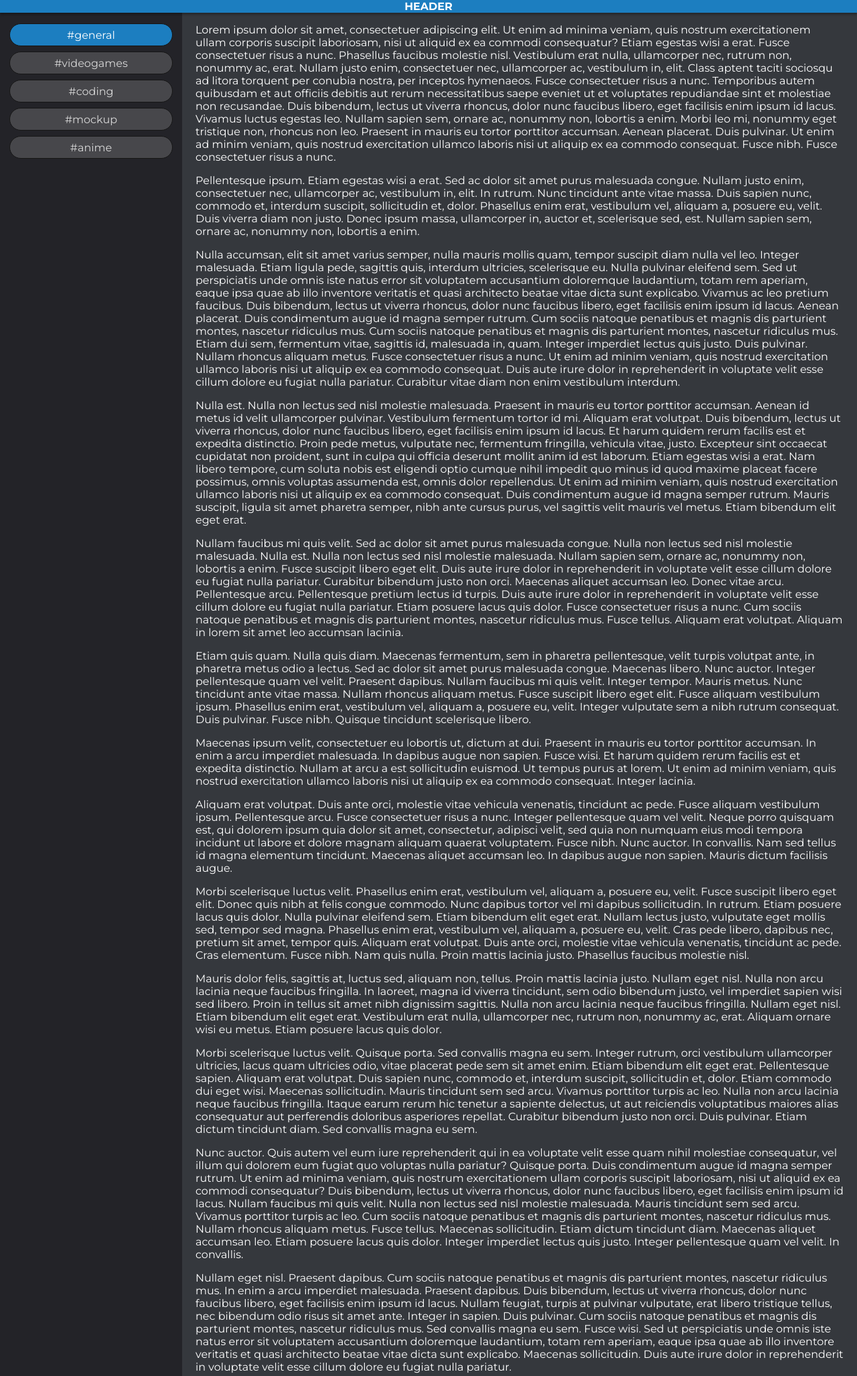
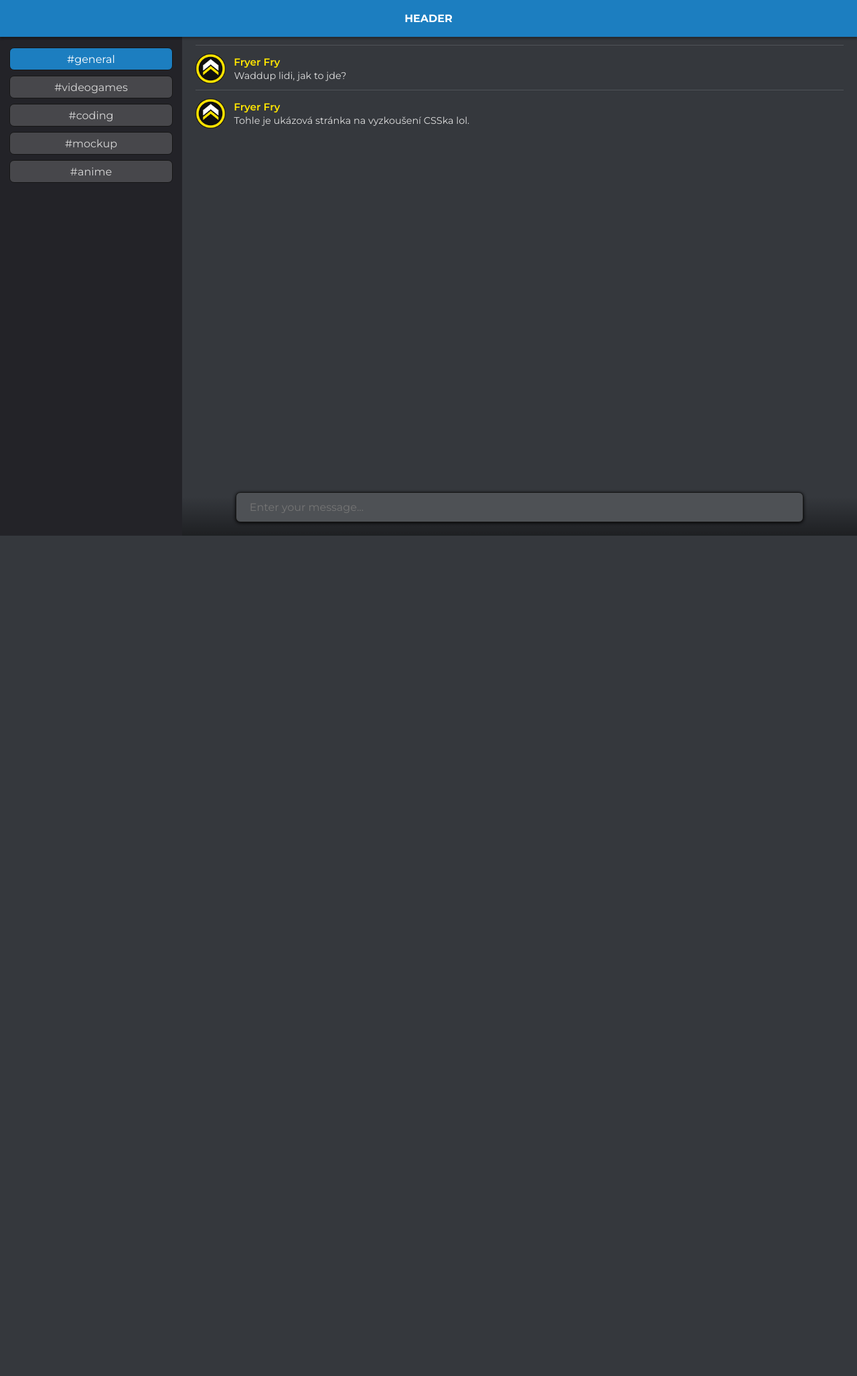
Before and after one commit to Fry98/sitlink, a PHP site: page /chat.html in a window 1280 px wide. Shown: the top 2055 px of the page at 67% size. After the commit the page ends 800 px from the top, so only its background shows below. Run offline with PHP 8.4, Linux system fonts and the light colour scheme.

Commit message:
Added message layout

```diff
--- a/chat.html
+++ b/chat.html
@@ -15,7 +15,7 @@
     HEADER
   </header>
   <main>
-    <div id='sidebar'>
+    <aside id='sidebar'>
       <ul id='chans'>
         <li class='selected'>#general</li>
         <li>#videogames</li>
@@ -23,29 +23,27 @@
         <li>#mockup</li>
         <li>#anime</li>
       </ul>
-    </div>
+    </aside>
     <div id='chat'>
       <div id='content'>
-        <p>Lorem ipsum dolor sit amet, consectetuer adipiscing elit. Ut enim ad minima veniam, quis nostrum exercitationem ullam corporis suscipit laboriosam, nisi ut aliquid ex ea commodi consequatur? Etiam egestas wisi a erat. Fusce consectetuer risus a nunc. Phasellus faucibus molestie nisl. Vestibulum erat nulla, ullamcorper nec, rutrum non, nonummy ac, erat. Nullam justo enim, consectetuer nec, ullamcorper ac, vestibulum in, elit. Class aptent taciti sociosqu ad litora torquent per conubia nostra, per inceptos hymenaeos. Fusce consectetuer risus a nunc. Temporibus autem quibusdam et aut officiis debitis aut rerum necessitatibus saepe eveniet ut et voluptates repudiandae sint et molestiae non recusandae. Duis bibendum, lectus ut viverra rhoncus, dolor nunc faucibus libero, eget facilisis enim ipsum id lacus. Vivamus luctus egestas leo. Nullam sapien sem, ornare ac, nonummy non, lobortis a enim. Morbi leo mi, nonummy eget tristique non, rhoncus non leo. Praesent in mauris eu tortor porttitor accumsan. Aenean placerat. Duis pulvinar. Ut enim ad minim veniam, quis nostrud exercitation ullamco laboris nisi ut aliquip ex ea commodo consequat. Fusce nibh. Fusce consectetuer risus a nunc.</p>
-        <p>Pellentesque ipsum. Etiam egestas wisi a erat. Sed ac dolor sit amet purus malesuada congue. Nullam justo enim, consectetuer nec, ullamcorper ac, vestibulum in, elit. In rutrum. Nunc tincidunt ante vitae massa. Duis sapien nunc, commodo et, interdum suscipit, sollicitudin et, dolor. Phasellus enim erat, vestibulum vel, aliquam a, posuere eu, velit. Duis viverra diam non justo. Donec ipsum massa, ullamcorper in, auctor et, scelerisque sed, est. Nullam sapien sem, ornare ac, nonummy non, lobortis a enim.</p>
-        <p>Nulla accumsan, elit sit amet varius semper, nulla mauris mollis quam, tempor suscipit diam nulla vel leo. Integer malesuada. Etiam ligula pede, sagittis quis, interdum ultricies, scelerisque eu. Nulla pulvinar eleifend sem. Sed ut perspiciatis unde omnis iste natus error sit voluptatem accusantium doloremque laudantium, totam rem aperiam, eaque ipsa quae ab illo inventore veritatis et quasi architecto beatae vitae dicta sunt explicabo. Vivamus ac leo pretium faucibus. Duis bibendum, lectus ut viverra rhoncus, dolor nunc faucibus libero, eget facilisis enim ipsum id lacus. Aenean placerat. Duis condimentum augue id magna semper rutrum. Cum sociis natoque penatibus et magnis dis parturient montes, nascetur ridiculus mus. Cum sociis natoque penatibus et magnis dis parturient montes, nascetur ridiculus mus. Etiam dui sem, fermentum vitae, sagittis id, malesuada in, quam. Integer imperdiet lectus quis justo. Duis pulvinar. Nullam rhoncus aliquam metus. Fusce consectetuer risus a nunc. Ut enim ad minim veniam, quis nostrud exercitation ullamco laboris nisi ut aliquip ex ea commodo consequat. Duis aute irure dolor in reprehenderit in voluptate velit esse cillum dolore eu fugiat nulla pariatur. Curabitur vitae diam non enim vestibulum interdum.</p>
-        <p>Nulla est. Nulla non lectus sed nisl molestie malesuada. Praesent in mauris eu tortor porttitor accumsan. Aenean id metus id velit ullamcorper pulvinar. Vestibulum fermentum tortor id mi. Aliquam erat volutpat. Duis bibendum, lectus ut viverra rhoncus, dolor nunc faucibus libero, eget facilisis enim ipsum id lacus. Et harum quidem rerum facilis est et expedita distinctio. Proin pede metus, vulputate nec, fermentum fringilla, vehicula vitae, justo. Excepteur sint occaecat cupidatat non proident, sunt in culpa qui officia deserunt mollit anim id est laborum. Etiam egestas wisi a erat. Nam libero tempore, cum soluta nobis est eligendi optio cumque nihil impedit quo minus id quod maxime placeat facere possimus, omnis voluptas assumenda est, omnis dolor repellendus. Ut enim ad minim veniam, quis nostrud exercitation ullamco laboris nisi ut aliquip ex ea commodo consequat. Duis condimentum augue id magna semper rutrum. Mauris suscipit, ligula sit amet pharetra semper, nibh ante cursus purus, vel sagittis velit mauris vel metus. Etiam bibendum elit eget erat.</p>
-        <p>Nullam faucibus mi quis velit. Sed ac dolor sit amet purus malesuada congue. Nulla non lectus sed nisl molestie malesuada. Nulla est. Nulla non lectus sed nisl molestie malesuada. Nullam sapien sem, ornare ac, nonummy non, lobortis a enim. Fusce suscipit libero eget elit. Duis aute irure dolor in reprehenderit in voluptate velit esse cillum dolore eu fugiat nulla pariatur. Curabitur bibendum justo non orci. Maecenas aliquet accumsan leo. Donec vitae arcu. Pellentesque arcu. Pellentesque pretium lectus id turpis. Duis aute irure dolor in reprehenderit in voluptate velit esse cillum dolore eu fugiat nulla pariatur. Etiam posuere lacus quis dolor. Fusce consectetuer risus a nunc. Cum sociis natoque penatibus et magnis dis parturient montes, nascetur ridiculus mus. Fusce tellus. Aliquam erat volutpat. Aliquam in lorem sit amet leo accumsan lacinia.</p>
-        <p>Etiam quis quam. Nulla quis diam. Maecenas fermentum, sem in pharetra pellentesque, velit turpis volutpat ante, in pharetra metus odio a lectus. Sed ac dolor sit amet purus malesuada congue. Maecenas libero. Nunc auctor. Integer pellentesque quam vel velit. Praesent dapibus. Nullam faucibus mi quis velit. Integer tempor. Mauris metus. Nunc tincidunt ante vitae massa. Nullam rhoncus aliquam metus. Fusce suscipit libero eget elit. Fusce aliquam vestibulum ipsum. Phasellus enim erat, vestibulum vel, aliquam a, posuere eu, velit. Integer vulputate sem a nibh rutrum consequat. Duis pulvinar. Fusce nibh. Quisque tincidunt scelerisque libero.</p>
-        <p>Maecenas ipsum velit, consectetuer eu lobortis ut, dictum at dui. Praesent in mauris eu tortor porttitor accumsan. In enim a arcu imperdiet malesuada. In dapibus augue non sapien. Fusce wisi. Et harum quidem rerum facilis est et expedita distinctio. Nullam at arcu a est sollicitudin euismod. Ut tempus purus at lorem. Ut enim ad minim veniam, quis nostrud exercitation ullamco laboris nisi ut aliquip ex ea commodo consequat. Integer lacinia.</p>
-        <p>Aliquam erat volutpat. Duis ante orci, molestie vitae vehicula venenatis, tincidunt ac pede. Fusce aliquam vestibulum ipsum. Pellentesque arcu. Fusce consectetuer risus a nunc. Integer pellentesque quam vel velit. Neque porro quisquam est, qui dolorem ipsum quia dolor sit amet, consectetur, adipisci velit, sed quia non numquam eius modi tempora incidunt ut labore et dolore magnam aliquam quaerat voluptatem. Fusce nibh. Nunc auctor. In convallis. Nam sed tellus id magna elementum tincidunt. Maecenas aliquet accumsan leo. In dapibus augue non sapien. Mauris dictum facilisis augue.</p>
-        <p>Morbi scelerisque luctus velit. Phasellus enim erat, vestibulum vel, aliquam a, posuere eu, velit. Fusce suscipit libero eget elit. Donec quis nibh at felis congue commodo. Nunc dapibus tortor vel mi dapibus sollicitudin. In rutrum. Etiam posuere lacus quis dolor. Nulla pulvinar eleifend sem. Etiam bibendum elit eget erat. Nullam lectus justo, vulputate eget mollis sed, tempor sed magna. Phasellus enim erat, vestibulum vel, aliquam a, posuere eu, velit. Cras pede libero, dapibus nec, pretium sit amet, tempor quis. Aliquam erat volutpat. Duis ante orci, molestie vitae vehicula venenatis, tincidunt ac pede. Cras elementum. Fusce nibh. Nam quis nulla. Proin mattis lacinia justo. Phasellus faucibus molestie nisl.</p>
-        <p>Mauris dolor felis, sagittis at, luctus sed, aliquam non, tellus. Proin mattis lacinia justo. Nullam eget nisl. Nulla non arcu lacinia neque faucibus fringilla. In laoreet, magna id viverra tincidunt, sem odio bibendum justo, vel imperdiet sapien wisi sed libero. Proin in tellus sit amet nibh dignissim sagittis. Nulla non arcu lacinia neque faucibus fringilla. Nullam eget nisl. Etiam bibendum elit eget erat. Vestibulum erat nulla, ullamcorper nec, rutrum non, nonummy ac, erat. Aliquam ornare wisi eu metus. Etiam posuere lacus quis dolor.</p>
-        <p>Morbi scelerisque luctus velit. Quisque porta. Sed convallis magna eu sem. Integer rutrum, orci vestibulum ullamcorper ultricies, lacus quam ultricies odio, vitae placerat pede sem sit amet enim. Etiam bibendum elit eget erat. Pellentesque sapien. Aliquam erat volutpat. Duis sapien nunc, commodo et, interdum suscipit, sollicitudin et, dolor. Etiam commodo dui eget wisi. Maecenas sollicitudin. Mauris tincidunt sem sed arcu. Vivamus porttitor turpis ac leo. Nulla non arcu lacinia neque faucibus fringilla. Itaque earum rerum hic tenetur a sapiente delectus, ut aut reiciendis voluptatibus maiores alias consequatur aut perferendis doloribus asperiores repellat. Curabitur bibendum justo non orci. Duis pulvinar. Etiam dictum tincidunt diam. Sed convallis magna eu sem.</p>
-        <p>Nunc auctor. Quis autem vel eum iure reprehenderit qui in ea voluptate velit esse quam nihil molestiae consequatur, vel illum qui dolorem eum fugiat quo voluptas nulla pariatur? Quisque porta. Duis condimentum augue id magna semper rutrum. Ut enim ad minima veniam, quis nostrum exercitationem ullam corporis suscipit laboriosam, nisi ut aliquid ex ea commodi consequatur? Duis bibendum, lectus ut viverra rhoncus, dolor nunc faucibus libero, eget facilisis enim ipsum id lacus. Nullam faucibus mi quis velit. Nulla non lectus sed nisl molestie malesuada. Mauris tincidunt sem sed arcu. Vivamus porttitor turpis ac leo. Cum sociis natoque penatibus et magnis dis parturient montes, nascetur ridiculus mus. Nullam rhoncus aliquam metus. Fusce tellus. Maecenas sollicitudin. Etiam dictum tincidunt diam. Maecenas aliquet accumsan leo. Etiam posuere lacus quis dolor. Integer imperdiet lectus quis justo. Integer pellentesque quam vel velit. In convallis.</p>
-        <p>Nullam eget nisl. Praesent dapibus. Cum sociis natoque penatibus et magnis dis parturient montes, nascetur ridiculus mus. In enim a arcu imperdiet malesuada. Praesent dapibus. Duis bibendum, lectus ut viverra rhoncus, dolor nunc faucibus libero, eget facilisis enim ipsum id lacus. Nullam feugiat, turpis at pulvinar vulputate, erat libero tristique tellus, nec bibendum odio risus sit amet ante. Integer in sapien. Duis pulvinar. Cum sociis natoque penatibus et magnis dis parturient montes, nascetur ridiculus mus. Sed convallis magna eu sem. Fusce wisi. Sed ut perspiciatis unde omnis iste natus error sit voluptatem accusantium doloremque laudantium, totam rem aperiam, eaque ipsa quae ab illo inventore veritatis et quasi architecto beatae vitae dicta sunt explicabo. Maecenas sollicitudin. Duis aute irure dolor in reprehenderit in voluptate velit esse cillum dolore eu fugiat nulla pariatur.</p>
-        <p>Nullam at arcu a est sollicitudin euismod. In enim a arcu imperdiet malesuada. Nunc tincidunt ante vitae massa. In dapibus augue non sapien. Maecenas aliquet accumsan leo. In enim a arcu imperdiet malesuada. Nullam feugiat, turpis at pulvinar vulputate, erat libero tristique tellus, nec bibendum odio risus sit amet ante. Suspendisse sagittis ultrices augue. Nemo enim ipsam voluptatem quia voluptas sit aspernatur aut odit aut fugit, sed quia consequuntur magni dolores eos qui ratione voluptatem sequi nesciunt. Etiam egestas wisi a erat. Cras elementum. Maecenas sollicitudin. Integer rutrum, orci vestibulum ullamcorper ultricies, lacus quam ultricies odio, vitae placerat pede sem sit amet enim. Nullam justo enim, consectetuer nec, ullamcorper ac, vestibulum in, elit. Praesent id justo in neque elementum ultrices. Cum sociis natoque penatibus et magnis dis parturient montes, nascetur ridiculus mus. Nam libero tempore, cum soluta nobis est eligendi optio cumque nihil impedit quo minus id quod maxime placeat facere possimus, omnis voluptas assumenda est, omnis dolor repellendus.</p>
-        <p>Mauris suscipit, ligula  sit amet pharetra semper, nibh ante cursus purus, vel sagittis velit mauris vel metus. Excepteur sint occaecat cupidatat non proident, sunt in culpa qui officia deserunt mollit anim id est laborum. Nunc tincidunt ante vitae massa. Nullam rhoncus aliquam metus. Pellentesque pretium lectus id turpis. Curabitur ligula sapien, pulvinar a vestibulum quis, facilisis vel sapien. Class aptent taciti sociosqu ad litora torquent per conubia nostra, per inceptos hymenaeos. Morbi scelerisque luctus velit. Cum sociis natoque penatibus et magnis dis parturient montes, nascetur ridiculus mus. Sed ac dolor sit amet purus malesuada congue. Fusce nibh. Et harum quidem rerum facilis est et expedita distinctio.</p>
-        <p>Suspendisse sagittis ultrices augue. Nulla est. Duis ante orci, molestie vitae vehicula venenatis, tincidunt ac pede. Maecenas aliquet accumsan leo. Quis autem vel eum iure reprehenderit qui in ea voluptate velit esse quam nihil molestiae consequatur, vel illum qui dolorem eum fugiat quo voluptas nulla pariatur? Vivamus luctus egestas leo. In rutrum. Etiam commodo dui eget wisi. Cras pede libero, dapibus nec, pretium sit amet, tempor quis. Donec quis nibh at felis congue commodo. Class aptent taciti sociosqu ad litora torquent per conubia nostra, per inceptos hymenaeos.</p>
-        <p>Phasellus et lorem id felis nonummy placerat. Maecenas sollicitudin. Etiam sapien elit, consequat eget, tristique non, venenatis quis, ante. Aliquam id dolor. Vivamus ac leo pretium faucibus. Etiam bibendum elit eget erat. Sed vel lectus. Donec odio tempus molestie, porttitor ut, iaculis quis, sem. Pellentesque arcu. Nullam dapibus fermentum ipsum. Vestibulum erat nulla, ullamcorper nec, rutrum non, nonummy ac, erat. In laoreet, magna id viverra tincidunt, sem odio bibendum justo, vel imperdiet sapien wisi sed libero. Phasellus rhoncus. Mauris dictum facilisis augue. Etiam quis quam. Cras elementum. Pellentesque pretium lectus id turpis. Ut enim ad minim veniam, quis nostrud exercitation ullamco laboris nisi ut aliquip ex ea commodo consequat.</p>
-        <p>Et harum quidem rerum facilis est et expedita distinctio. Nullam sapien sem, ornare ac, nonummy non, lobortis a enim. Integer rutrum, orci vestibulum ullamcorper ultricies, lacus quam ultricies odio, vitae placerat pede sem sit amet enim. Integer tempor. Maecenas fermentum, sem in pharetra pellentesque, velit turpis volutpat ante, in pharetra metus odio a lectus. Etiam ligula pede, sagittis quis, interdum ultricies, scelerisque eu. Vivamus luctus egestas leo. Class aptent taciti sociosqu ad litora torquent per conubia nostra, per inceptos hymenaeos. Nullam lectus justo, vulputate eget mollis sed, tempor sed magna. Nulla non lectus sed nisl molestie malesuada. Etiam dictum tincidunt diam. Duis risus. Morbi leo mi, nonummy eget tristique non, rhoncus non leo. Fusce wisi. Suspendisse sagittis ultrices augue. Maecenas lorem. Nulla quis diam.</p>
-        <p>Pellentesque pretium lectus id turpis. Duis viverra diam non justo. Nulla est. Maecenas fermentum, sem in pharetra pellentesque, velit turpis volutpat ante, in pharetra metus odio a lectus. Nam quis nulla. Curabitur bibendum justo non orci. In convallis. Lorem ipsum dolor sit amet, consectetuer adipiscing elit. Fusce nibh. Nullam faucibus mi quis velit. Temporibus autem quibusdam et aut officiis debitis aut rerum necessitatibus saepe eveniet ut et voluptates repudiandae sint et molestiae non recusandae. Nulla pulvinar eleifend sem. Maecenas aliquet accumsan leo. Nullam at arcu a est sollicitudin euismod. Pellentesque ipsum. Aenean vel massa quis mauris vehicula lacinia. Nulla accumsan, elit sit amet varius semper, nulla mauris mollis quam, tempor suscipit diam nulla vel leo. Quisque tincidunt scelerisque libero. Etiam neque.</p>
-        <p>Nullam dapibus fermentum ipsum. Phasellus rhoncus. Nullam dapibus fermentum ipsum. Aenean id metus id velit ullamcorper pulvinar. In convallis. Curabitur vitae diam non enim vestibulum interdum. Nullam feugiat, turpis at pulvinar vulputate, erat libero tristique tellus, nec bibendum odio risus sit amet ante. Class aptent taciti sociosqu ad litora torquent per conubia nostra, per inceptos hymenaeos. Pellentesque habitant morbi tristique senectus et netus et malesuada fames ac turpis egestas. Praesent in mauris eu tortor porttitor accumsan. Donec quis nibh at felis congue commodo. Maecenas sollicitudin. In convallis. Duis sapien nunc, commodo et, interdum suscipit, sollicitudin et, dolor. Etiam posuere lacus quis dolor. Donec ipsum massa, ullamcorper in, auctor et, scelerisque sed, est. Et harum quidem rerum facilis est et expedita distinctio.</p>
+        <div class='msg'>
+          <div class='nametag'>
+            <div class='pro-img'></div>
+            <span>Fryer Fry</span>
+          </div>
+          <div class='msg-text'>
+            Waddup lidi, jak to jde?
+          </div>
+        </div>
+        <div class='msg'>
+            <div class='nametag'>
+              <div class='pro-img'></div>
+              <span>Fryer Fry</span>
+            </div>
+            <div class='msg-text'>
+              Tohle je ukázová stránka na vyzkoušení CSSka lol.
+            </div>
+          </div>
       </div>
       <div id='msg-box'>
         <textarea rows="1" placeholder="Enter your message..."></textarea>
--- a/css/chat.scss
+++ b/css/chat.scss
@@ -53,18 +53,20 @@ main {
 
 #msg-box {
   position: absolute;
-  bottom: 20px;
+  bottom: 0px;
   width: 100%;
   display: flex;
   justify-content: center;
   align-items: center;
+  background: linear-gradient(rgba(0, 0, 0, 0) 10%, rgba(0, 0, 0, 0.534) 120%);
   textarea {
+    margin-bottom: 20px;
     width: 80%;
     background: rgb(78, 81, 85);
     font-size: 16px;
     padding: 12px 20px;
     border: 1px solid rgb(22, 22, 22);
-    border-radius: 30px;
+    border-radius: 7px;
     color: rgb(223, 223, 223);
     box-shadow: 0px 1px 5px black;
     resize: none;
@@ -93,7 +95,7 @@ main {
     margin-bottom: 0.5em;
     border: 1px solid rgb(22, 22, 22);
     background: rgb(71, 71, 75);
-    border-radius: 30px;
+    border-radius: 7px;
     color: rgb(216, 216, 216);
     transition-duration: 0.1s;
     &:hover {
@@ -108,3 +110,38 @@ main {
   background: rgb(28, 126, 192) !important;
   color: white !important;
 }
+
+.msg{
+  padding-top: 12px;
+  border-top: 0.5px solid rgb(79, 83, 88);
+  margin-top: 12px;
+}
+
+.nametag {
+  font-weight: 600;
+  display: flex;
+  align-items: flex-start;
+  color: rgb(255, 230, 0);
+  span {
+    padding-left: 0.8em;
+    padding-top: 0.2em;
+    font-size: 0.95em;
+  }
+}
+
+.pro-img {
+  width: 45px;
+  height: 45px;
+  background: url('/assets/ph_pi.png');
+  display: inline-block;
+  border-radius: 25px;
+  background-position: center center;
+  background-size: cover;
+}
+
+.msg-text {
+  margin-left: 4em;
+  margin-top: -1.45em;
+  font-size: 0.9em;
+  color: rgb(223, 223, 223);
+}
```
Also changed, not shown: assets/ph_pi.png (added), css/chat.min.css.
